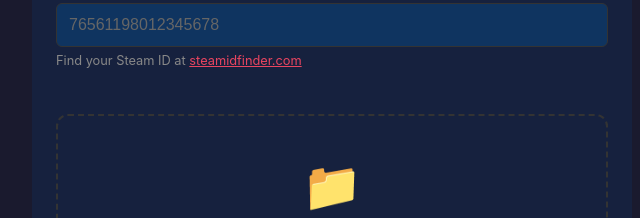
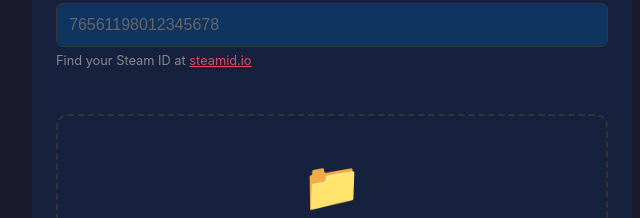
Before and after one commit to ckesplin/ai_projects, a plain HTML site: page projects/mhs2-save/index.html in a window 1280 px wide. Shown: the part 270-488 px from the top of the page, 308-948 px from the left. Drawn offline with Linux system fonts and the light colour scheme.

Commit message:
Update Steam ID lookup link to steamid.io

```diff
--- a/projects/mhs2-save/index.html
+++ b/projects/mhs2-save/index.html
@@ -36,7 +36,7 @@
                 <div class="input-group" id="steamid-group">
                     <label for="steamid">Target Steam ID (64-bit)</label>
                     <input type="number" id="steamid" placeholder="76561198012345678" min="0" step="1">
-                    <span class="hint">Find your Steam ID at <a href="https://steamidfinder.com/" target="_blank">steamidfinder.com</a></span>
+                    <span class="hint">Find your Steam ID at <a href="https://steamid.io/" target="_blank">steamid.io</a></span>
                     <span class="error" id="steamid-error"></span>
                 </div>
             </div>
```
